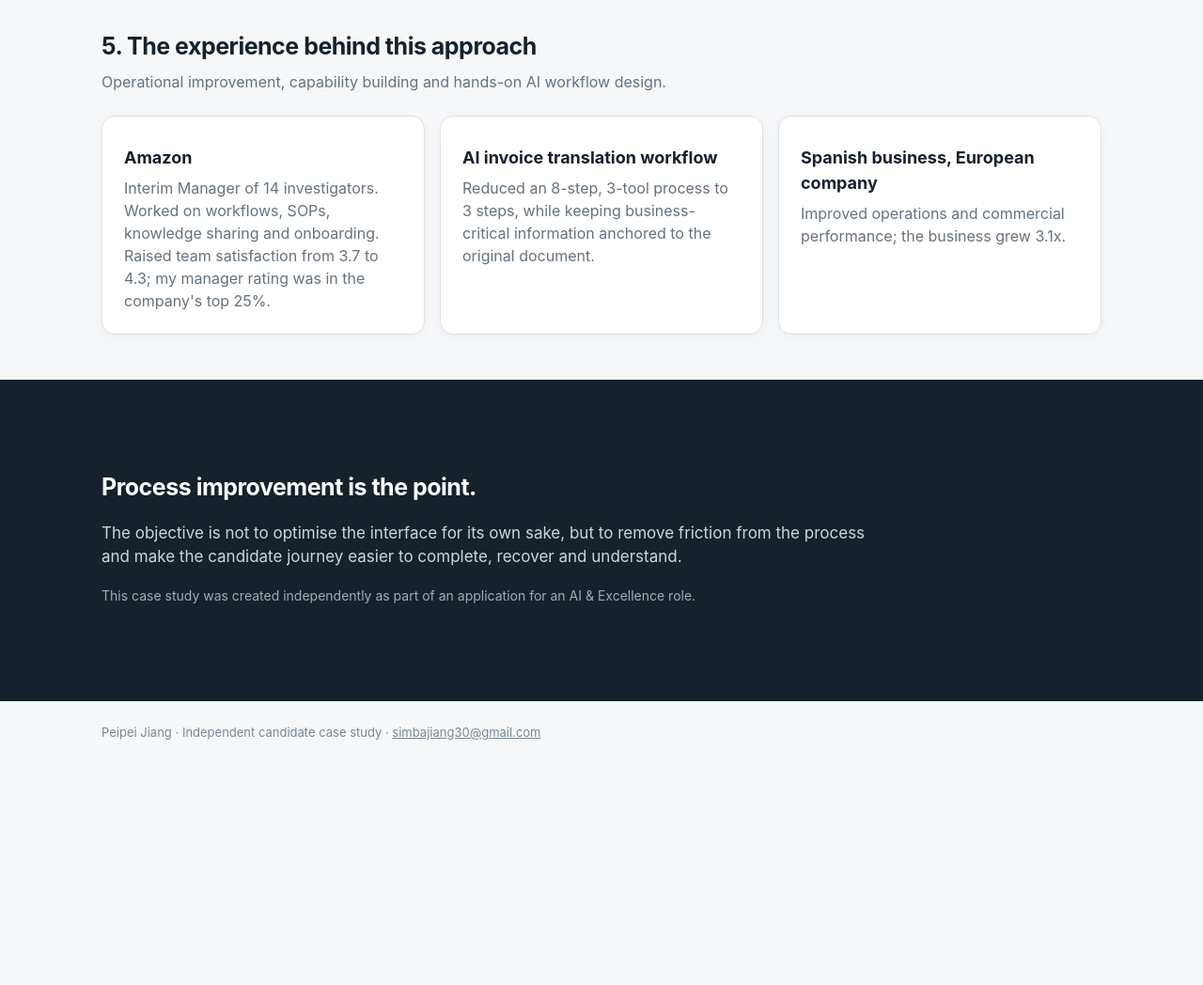
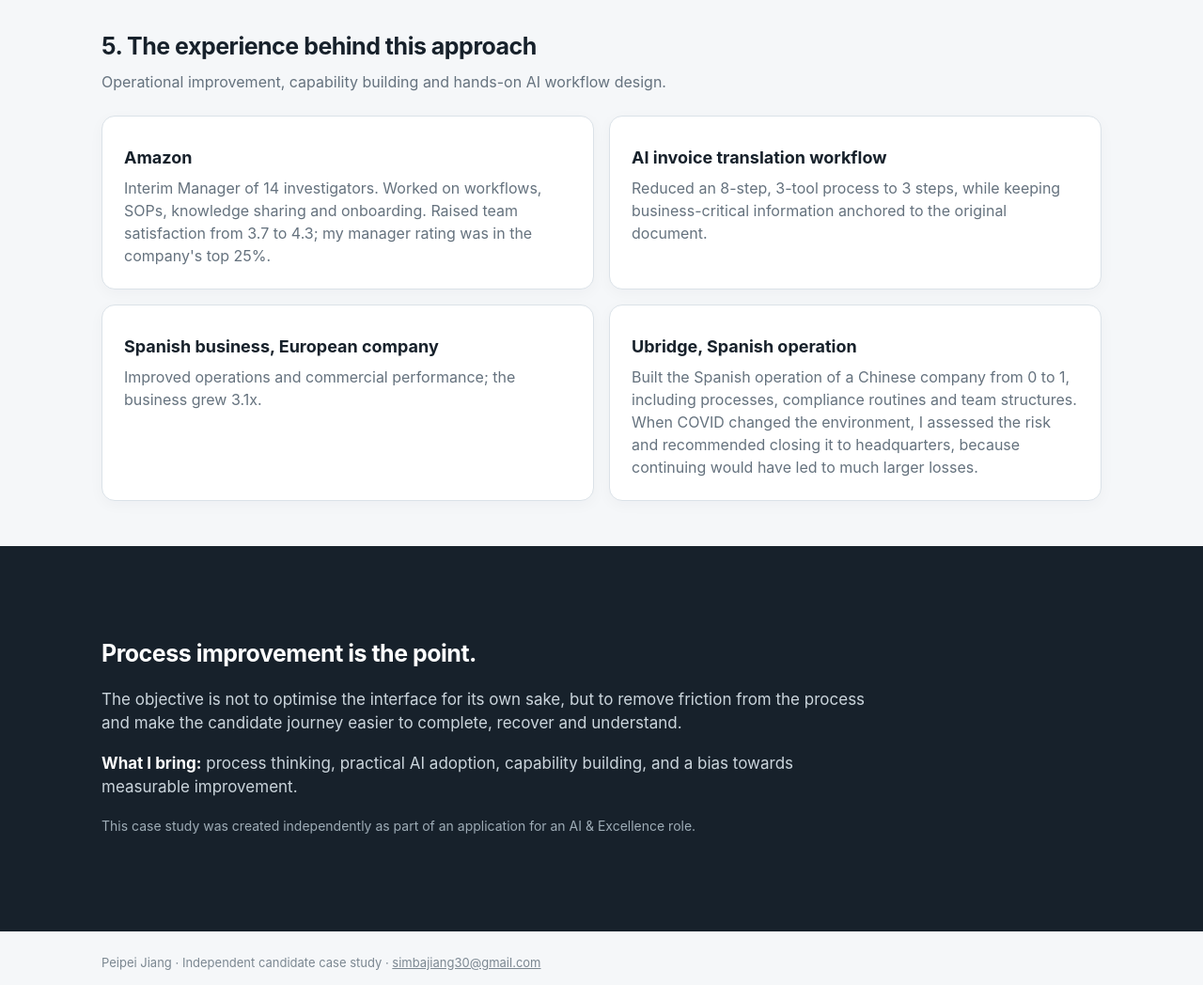
Before and after one commit to bigcatsimba/kk-candidate-experience-case, a plain HTML site: page index.html in a window 1280 px wide. Shown: the part 2240-3288 px from the top of the page at 94% size. Before the commit the page ends 3067 px from the top, so only its background shows below. Drawn offline with Linux system fonts and the light colour scheme.

Commit message:
Update index.html

```diff
--- a/index.html
+++ b/index.html
@@ -41,7 +41,7 @@ h2{font-size:25px;margin:0 0 7px;letter-spacing:-.02em}.sub{color:var(--muted);m
 .closing{background:#17212b;color:#fff}.closing p{color:#cbd5dc;max-width:820px;font-size:17px}.closing .container{padding-top:48px;padding-bottom:54px}
 footer{font-size:13px;color:#7b8791;padding:24px 0 38px}
 @media(max-width:800px){h1{font-size:32px}.grid,.mock-wrap{grid-template-columns:1fr}.flow,.metrics{grid-template-columns:1fr 1fr}.step:not(:last-child):after{display:none}}
-.by{margin:18px 0 0;font-size:15px;color:var(--muted)}.by a{color:var(--accent)}.crit{margin:10px 0 0;font-size:14px;color:var(--muted);max-width:820px}.note{font-size:13px;color:var(--muted);margin:14px 0 0}a:focus-visible{outline:3px solid var(--accent);outline-offset:3px}
+.grid.two{grid-template-columns:repeat(2,1fr)}.by{margin:18px 0 0;font-size:15px;color:var(--muted)}.by a{color:var(--accent)}.crit{margin:10px 0 0;font-size:14px;color:var(--muted);max-width:820px}.note{font-size:13px;color:var(--muted);margin:14px 0 0}a:focus-visible{outline:3px solid var(--accent);outline-offset:3px}
 </style>
 </head>
 <body>
@@ -127,10 +127,11 @@ footer{font-size:13px;color:#7b8791;padding:24px 0 38px}
 <section>
 <div class="container">
   <div class="section-head"><h2>5. The experience behind this approach</h2><p class="sub">Operational improvement, capability building and hands-on AI workflow design.</p></div>
-  <div class="grid">
+  <div class="grid two">
     <article class="card"><h3>Amazon</h3><p>Interim Manager of 14 investigators. Worked on workflows, SOPs, knowledge sharing and onboarding. Raised team satisfaction from 3.7 to 4.3; my manager rating was in the company's top 25%.</p></article>
     <article class="card"><h3>AI invoice translation workflow</h3><p>Reduced an 8-step, 3-tool process to 3 steps, while keeping business-critical information anchored to the original document.</p></article>
     <article class="card"><h3>Spanish business, European company</h3><p>Improved operations and commercial performance; the business grew 3.1x.</p></article>
+    <article class="card"><h3>Ubridge, Spanish operation</h3><p>Built the Spanish operation of a Chinese company from 0 to 1, including processes, compliance routines and team structures. When COVID changed the environment, I assessed the risk and recommended closing it to headquarters, because continuing would have led to much larger losses.</p></article>
   </div>
 </div>
 </section>
@@ -139,6 +140,7 @@ footer{font-size:13px;color:#7b8791;padding:24px 0 38px}
 <div class="container">
   <h2>Process improvement is the point.</h2>
   <p>The objective is not to optimise the interface for its own sake, but to remove friction from the process and make the candidate journey easier to complete, recover and understand.</p>
+  <p><strong style="color:#fff">What I bring:</strong> process thinking, practical AI adoption, capability building, and a bias towards measurable improvement.</p>
   <p style="font-size:14px;color:#9eacb6;margin-bottom:0">This case study was created independently as part of an application for an AI &amp; Excellence role.</p>
 </div>
 </section>
```
